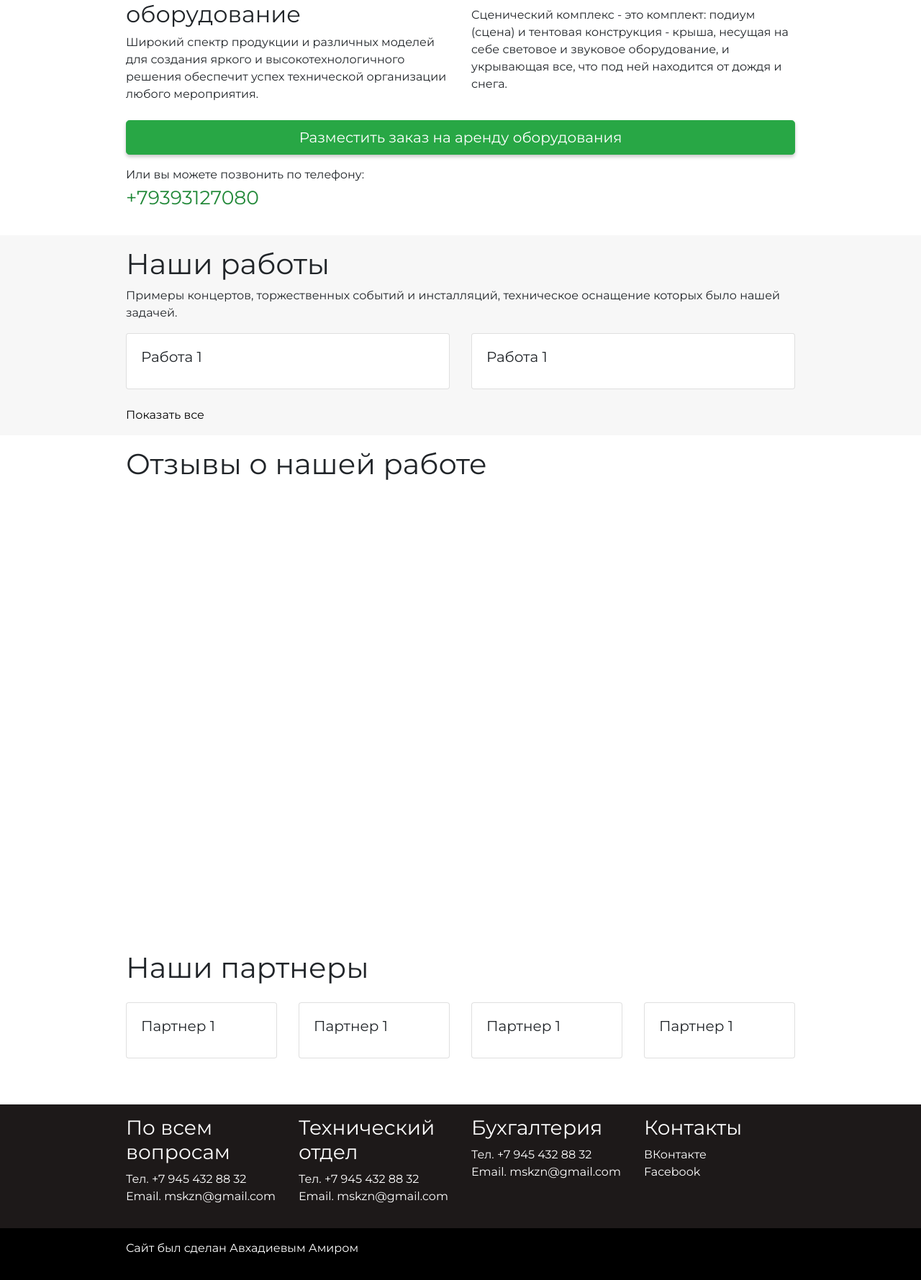
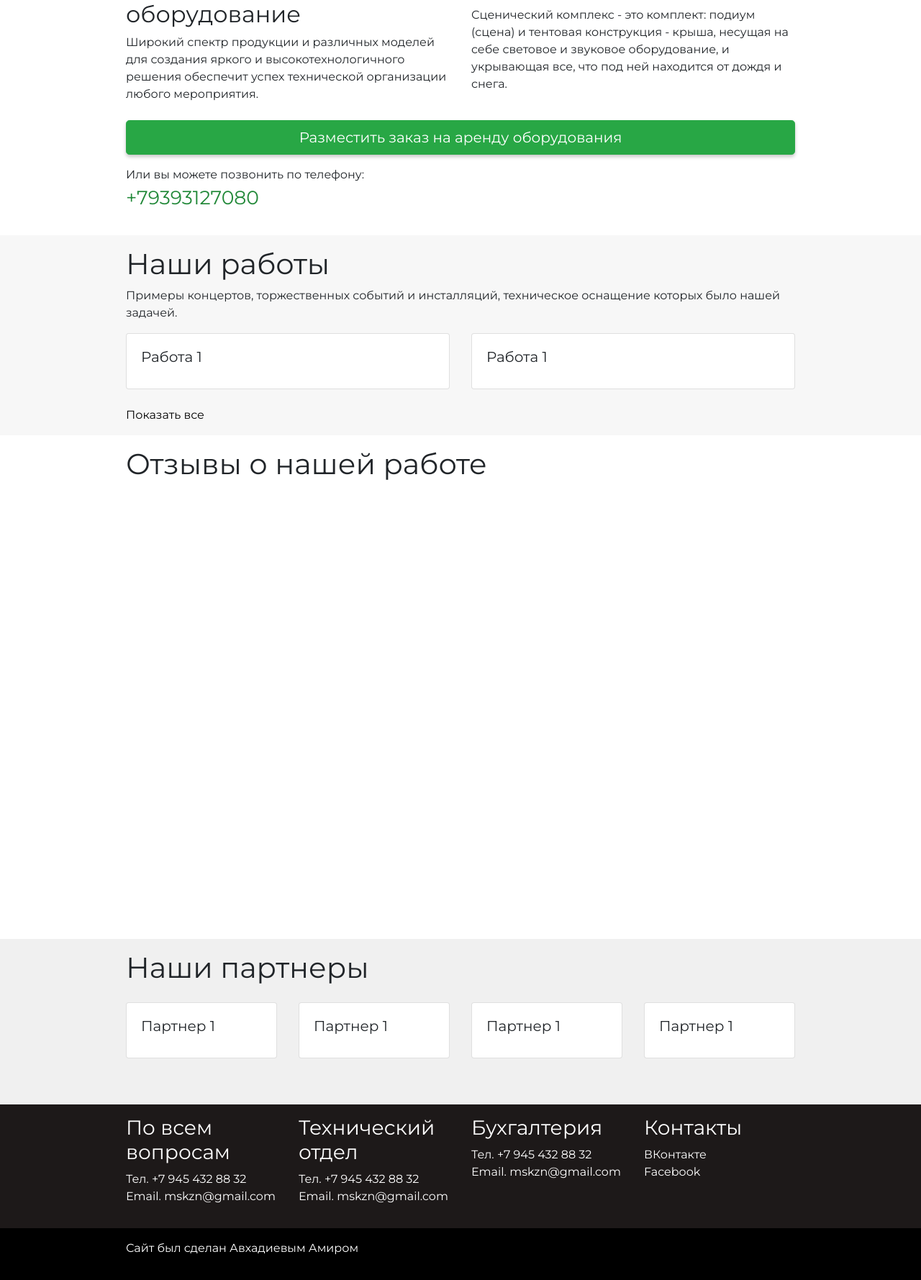
Before and after one commit to shyouganai/mskzn, a Django app: page / in a window 1280 px wide. Shown: the part 1909-3688 px from the top of the page at 72% size. Run offline with Django 3.2, Linux system fonts and the light colour scheme; some libraries are stand-ins or nearby versions.

Commit message:
transparents

```diff
--- a/core/static/css/styles.css
+++ b/core/static/css/styles.css
@@ -5,6 +5,7 @@
 
 body {
 	font-family: 'Montserrat', sans-serif;
+	background: #f0f0f0;
 }
 
 header {
```
